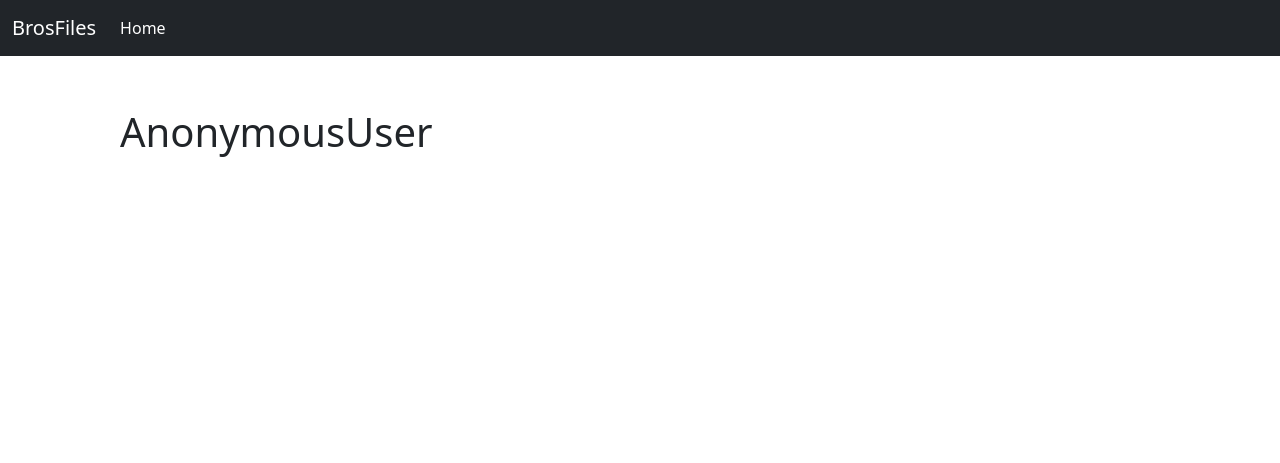
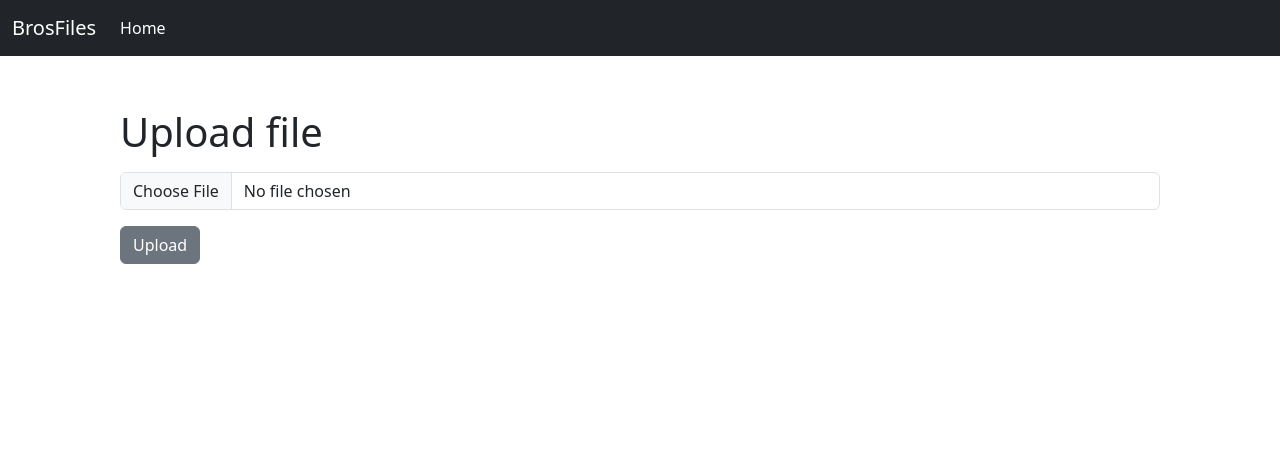
Before and after one commit to koldakov/brosfiles, a Django app: page /accounts/ in a window 1280 px wide. Shown: the top 463 px of the page. Run offline with Django 4.2, Linux system fonts and the light colour scheme; parts of the project's set-up code (start-up, migrations or seed data) failed here and were passed over; some libraries are stand-ins or nearby versions.

Commit message:
Add upload file view

```diff
--- a/accounts/templates/accounts/account.html
+++ b/accounts/templates/accounts/account.html
@@ -11,5 +11,20 @@
 {% endblock %}
 
 {% block container %}
-  <h1 class="mt-5">{{ request.user }}</h1>
+  <form id="file-upload-form" class="mt-5" method="POST" enctype="multipart/form-data">
+    {% csrf_token %}
+    {% for field in file_upload_form %}
+      <div class="mb-3">
+        <h1><label for="{{ field.auto_id }}" class="form-label">{{ field.label }}</label></h1>
+        {{ field }}
+        {% if field.help_text %}
+          <p class="help">
+            {{ field.help_text|safe }}
+          </p>
+        {% endif %}
+        {{ field.errors }}
+      </div>
+    {% endfor %}
+    <button id="file-upload-button" class="btn btn-secondary" type="submit">{% translate "Upload" %}</button>
+  </form>
 {% endblock %}
--- a/accounts/views.py
+++ b/accounts/views.py
@@ -1,9 +1,40 @@
-from django.shortcuts import render
+from django.shortcuts import redirect, render
+from django.urls import reverse
 from django.views import View
+
+from accounts.forms import FileUploadForm
 
 
 class Account(View):
     template_name = 'accounts/account.html'
 
     def get(self, request, *args, **kwargs):
-        return render(request=request, template_name=self.template_name)
+        file_upload_form: FileUploadForm = FileUploadForm()
+
+        return render(
+            request=request,
+            template_name=self.template_name,
+            context={
+                'file_upload_form': file_upload_form
+            }
+        )
+
+    def post(self, request, *args, **kwargs):
+        file_upload_form: FileUploadForm = FileUploadForm(
+            data=request.POST,
+            files=request.FILES,
+            request=request
+        )
+
+        if file_upload_form.is_valid():
+            file_upload_form.save()
+
+            return redirect(reverse('accounts:index'))
+
+        return render(
+            request=request,
+            template_name=self.template_name,
+            context={
+                'file_upload_form': file_upload_form
+            }
+        )
```
